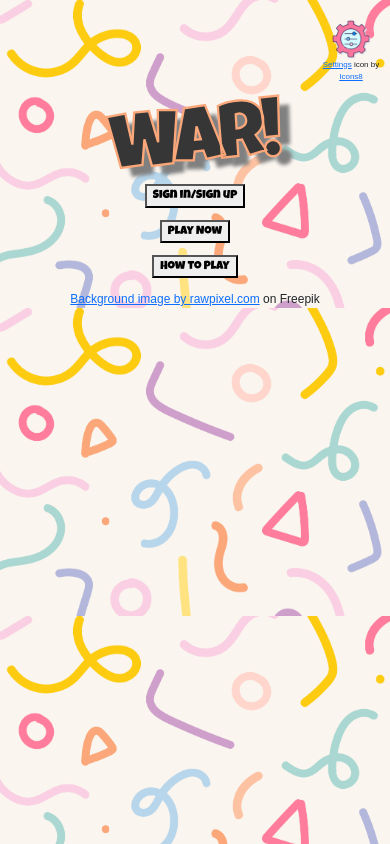
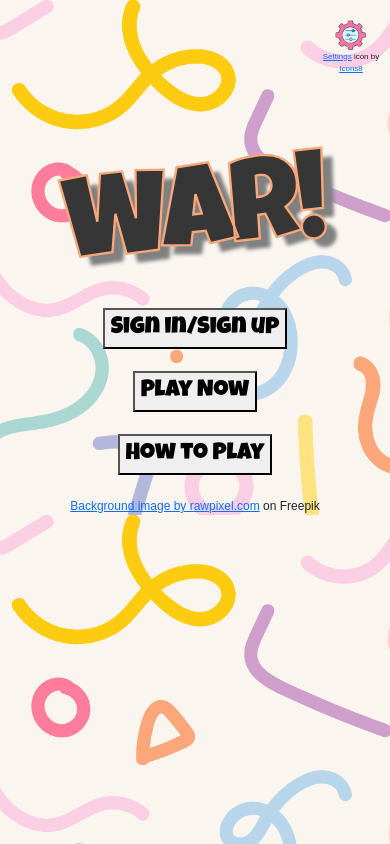
Before and after one commit to team-awesome1/awesome_cards, a React (Create React App) app: page / in a window 390 px wide. Built offline with nearby package versions, Linux system fonts and the light colour scheme.

Commit message:
added media queries

```diff
--- a/src/Homepage.css
+++ b/src/Homepage.css
@@ -1,3 +1,43 @@
+/* For small mobile devices */
+
+@media (max-width: 768px) {
+    body {
+        background-size:0%;
+    }
+    .container {
+        margin-top: 40%;
+    }
+    .container .Title {
+       font-size: 30vw;
+       margin-bottom: 4%;
+    }
+    .container .Btn {
+        font-size: 6vw;
+        margin: 0% 0% 6%;
+    }
+}
+
+/* For large mobile devices */
+
+@media (max-width: 992px) {
+    body {
+        background-size:0%;
+    }
+    .container {
+        margin-top: 20%;
+    }
+    .container .Title {
+       font-size: 30vw;
+       margin-bottom: 4%;
+    }
+    .container .Btn {
+        font-size: 6vw;
+        margin: 0% 0% 6%;
+    }
+}
+
+/* For desktop and large screens */
+
 body {
     background-image: url("wallpaper.jpg");
     background-size: cover;
@@ -9,7 +49,7 @@ body {
 }
 
 .gearIcon {
-    width: 10vw;
+    width: 8vw;
     margin-top: 5%;
     margin-left: 80%;
 }
@@ -21,9 +61,9 @@ figcaption {
 }
 
 .Title {
-    font-size: 20vw;
+    font-size: 18vw;
     color: rgb(54, 54, 54);
-    margin-bottom: -2%;
+    margin-bottom: -3%;
     text-shadow: 10px 10px 4px gray ;
     -webkit-text-stroke-width: .6vw;
     -webkit-text-stroke-color: #fba779;
@@ -32,8 +72,8 @@ figcaption {
 }
 
 .Btn {
-    font-size: 3vw;
-    margin: 0% 0% 3%;
+    font-size: 2.5vw;
+    margin: 0% 0% 2%;
 }
 
 footer {
--- a/src/Homepage.js
+++ b/src/Homepage.js
@@ -13,9 +13,8 @@ const Homepage = () => {
                     <figcaption><a target="_blank" rel="noreferrer" href="https://icons8.com/icon/qpThLj7vV2Sg/settings">Settings</a> icon by <a target="_blank" rel="noreferrer" href="https://icons8.com">Icons8</a></figcaption>
                 </figure>
             </div>
-            <div>
+            <div className="container">
                 <h1 className="Title">WAR!</h1>
-            </div>
                 <div className="Login Btn">
                     {/* <Button /> */}
                     {/* "Sign-in/Sign-up" button (dependent upon authorization) goes here; does not exist yet--see placeholder below */}
@@ -31,7 +30,8 @@ const Homepage = () => {
                     {/* "How to Play" button goes here; does not exist yet--see placeholder below */}
                     <button>How to Play</button>
                 </div>
-            {/* This attribution for wallpaper image should probably move somewhere else so it appears at the bottom of the screen, not as part of the component itself */}
+            </div>
+            {/* This attribution for wallpaper image should probably move somewhere else? */}
             <footer><a href="https://www.freepik.com/free-vector/background-seamless-pattern-vector-with-cute-memphis_15841841.htm#query=cute%20wallpaper&position=15&from_view=search">Background image by rawpixel.com</a> on Freepik</footer>
         </div>
     )
```
Lines whose indentation alone changed are shown as unchanged.
